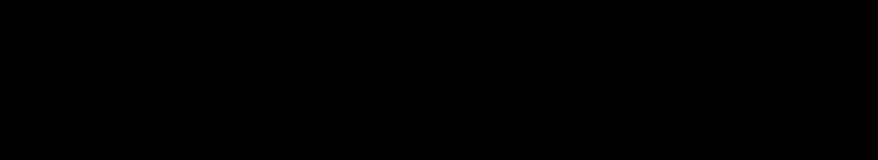
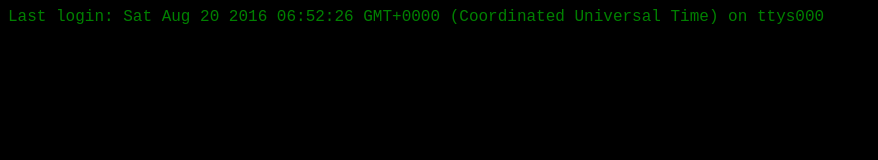
Before and after one commit to teovoinea/fakeTerminal, a plain HTML site: page index.html in a window 1280 px wide. Shown: the whole page, without its empty margins (0-878 px from the left). Drawn offline with nearby package versions, Linux system fonts and the light colour scheme; a web font is replaced by a local one.

Commit message:
Update index.html

```diff
--- a/index.html
+++ b/index.html
@@ -42,7 +42,14 @@
 		</script>
 	</head>
 	<body id="terminal">
+		<p id="login"></p>
 		<textarea id="code" rows="1"></textarea>
+		<script type="text/javascript">
+			var d = new Date();
+			var n = d.toString();
+			var login= document.getElementById("login");
+			login.innerHTML = "Last login: " + n + " on ttys000";
+		</script>
 		<script type="text/javascript">
 			$("#terminal" ).on( "keydown", function(event) {
 				$("#code").focus();
```
